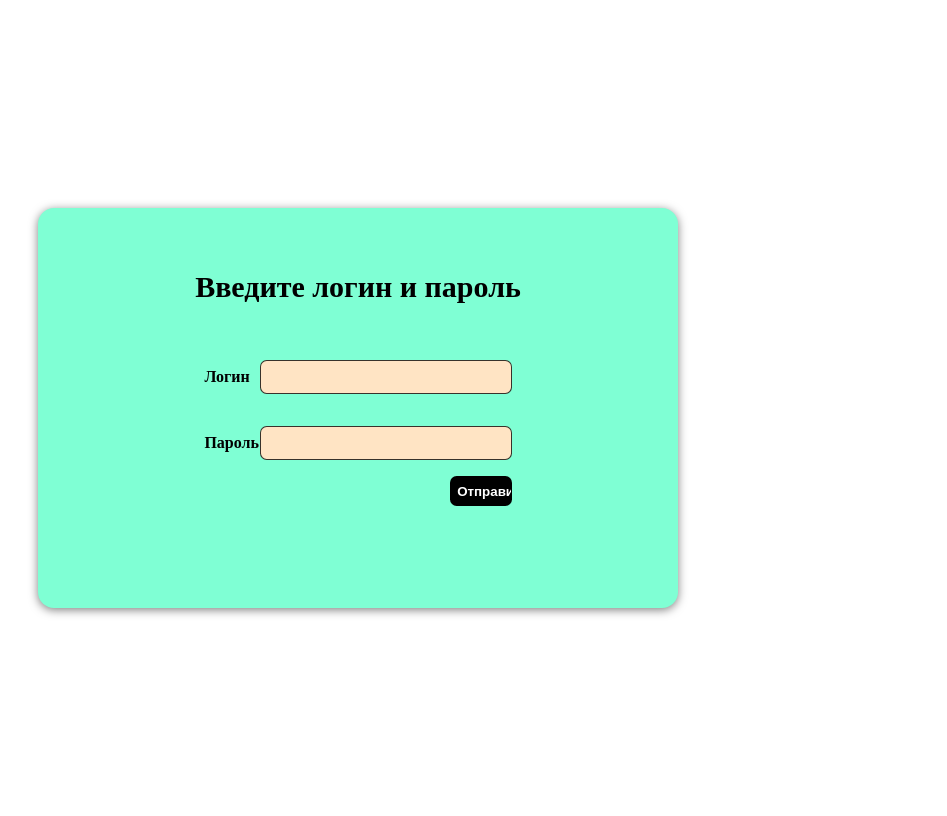
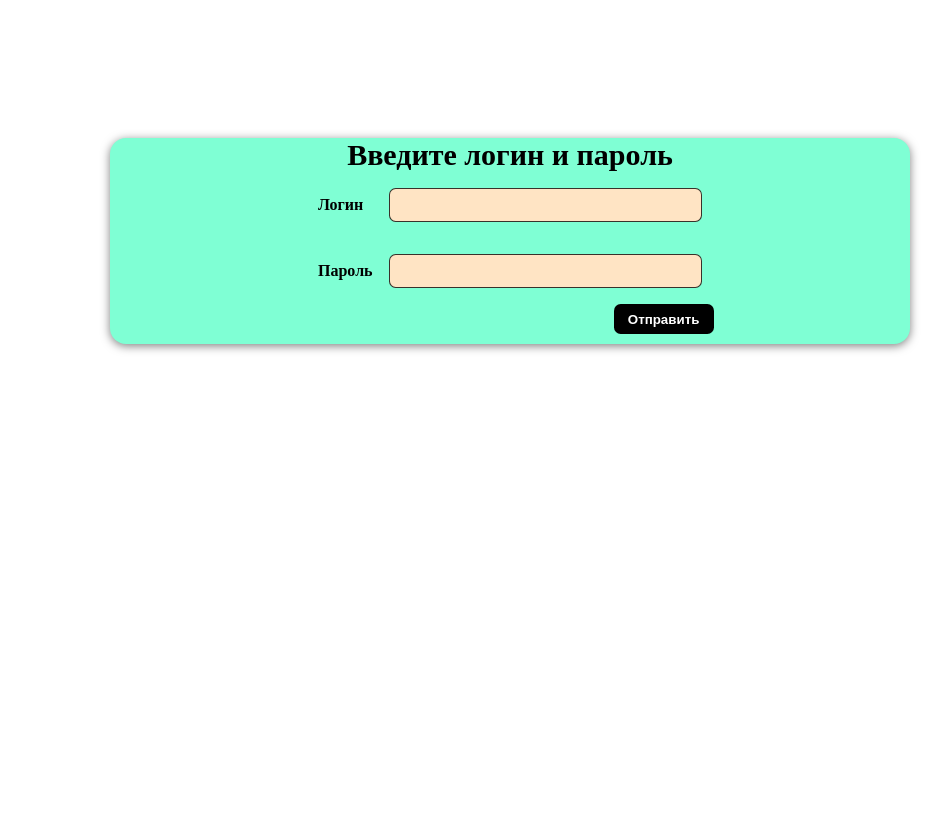
Before and after one commit to DimaPure/TeleBot-AnnCom, a Flask app: page /admin_data in a window 1280 px wide; the page is wider, and only the part inside the window is pictured. Shown: that part, without its empty margins (290-1237 px from the left). After the commit the page ends 352 px from the top of that part, so only its background shows below. Run offline with Flask 2, Linux system fonts and the light colour scheme.

Commit message:
Update login.css

```diff
--- a/BotFront/static/css/login.css
+++ b/BotFront/static/css/login.css
@@ -1,15 +1,19 @@
-body{
-    width: 100%;
-    height: 100vh;
+body {
+  margin: 0 auto;
+  margin-top: 10%;
+  width: 1600px;
+  height: auto;
   display: flex;
   align-items: center;
   justify-content: center;
   overflow: hidden;
 }
-.container{
+.container {
   width: 50%;
   height: 50%;
   box-shadow: 0px 2px 10px 0px rgba(0, 0, 0, 0.5);
+  margin-top: 10px;
+  margin-bottom: 10px;
   border-radius: 1em;
   display: flex;
   justify-content: center;
@@ -18,41 +22,41 @@ body{
   background-color: aquamarine;
   font-weight: bold;
 }
-label{
+label {
   font-size: 30px;
   position: relative;
-    bottom:10%;
+  bottom: 10%;
   text-align: center;
 }
-form{
+form {
   width: 80%;
   display: flex;
   justify-content: center;
   align-items: center;
   flex-direction: column;
 }
-p{
+p {
   width: 60%;
   display: flex;
   justify-content: space-between;
   align-items: center;
 }
-input.pol{
+input.pol {
   width: 80%;
   height: 30px;
   background-color: bisque;
 }
-input.but{
-    width: 12%;
+input.but {
+  width: 100px;
   height: 30px;
   background-color: black;
   color: #fff;
   font-weight: bold;
   position: relative;
   left: 24%;
-
+  margin-bottom: 10px;
 }
-input{
+input {
   border-radius: 0.5em;
   border: 1px solid rgba(0, 0, 0, 0.781);
 }
```
Lines whose indentation alone changed are shown as unchanged.
